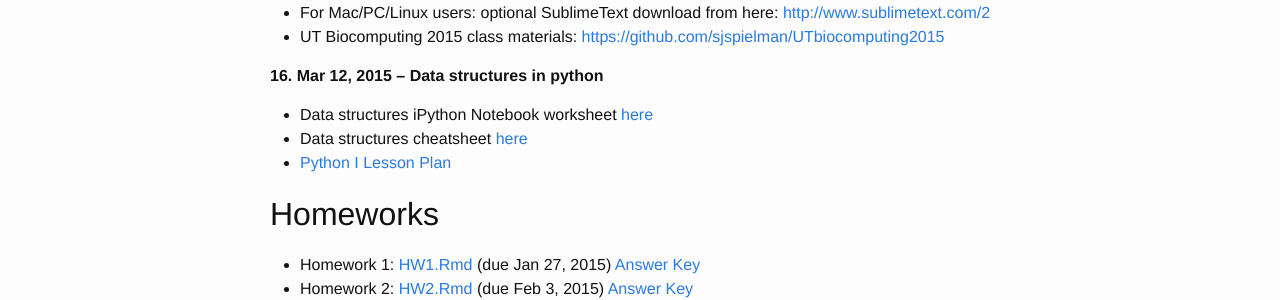
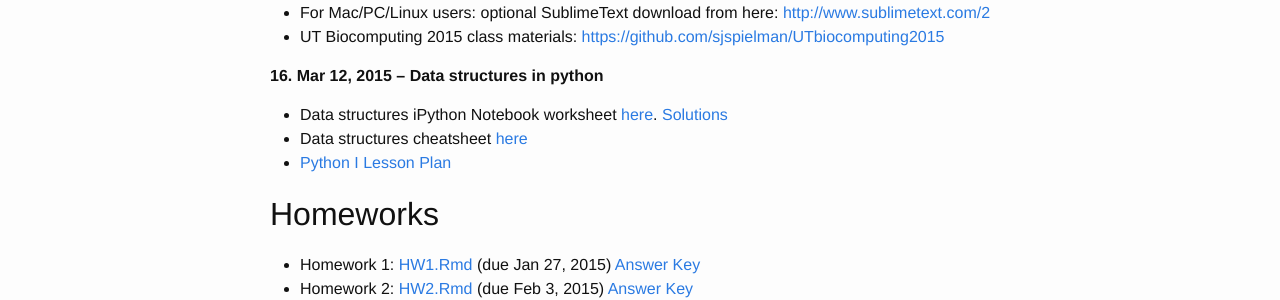
Before and after one commit to wilkelab/wilkelab.github.io.archive_sep_2020, a Jekyll site: the page built from classes/SDS348_spring_2015.md, in a window 1280 px wide and 900 px high, scrolled down 3102 px. Shown: the part 154-454 px from the top of the window. Built offline with Jekyll 4.4.1, drawn with Linux system fonts in a browser that asks for light colours.

Commit message:
linked soln

```diff
--- a/classes/SDS348_spring_2015.md
+++ b/classes/SDS348_spring_2015.md
@@ -147,7 +147,7 @@ Syllabus and schedule: [SDS348_syllabus_spring2015.pdf](/classes/SDS348/SDS348_s
 
 **16. Mar 12, 2015 – Data structures in python**
 
-* Data structures iPython Notebook worksheet [here](/classes/SDS348/2015_spring_worksheets/Python1.ipynb)
+* Data structures iPython Notebook worksheet [here](/classes/SDS348/2015_spring_worksheets/Python1.ipynb). [Solutions](/classes/SDS348/2015_spring_worksheets/Python1-solutions.ipynb)
 * Data structures cheatsheet [here](/classes/SDS348/2015_spring_worksheets/python_datastructures.pdf)
 * [Python I Lesson Plan](/classes/SDS348/2015_spring_slides/class15_python1.pdf)
 
```
